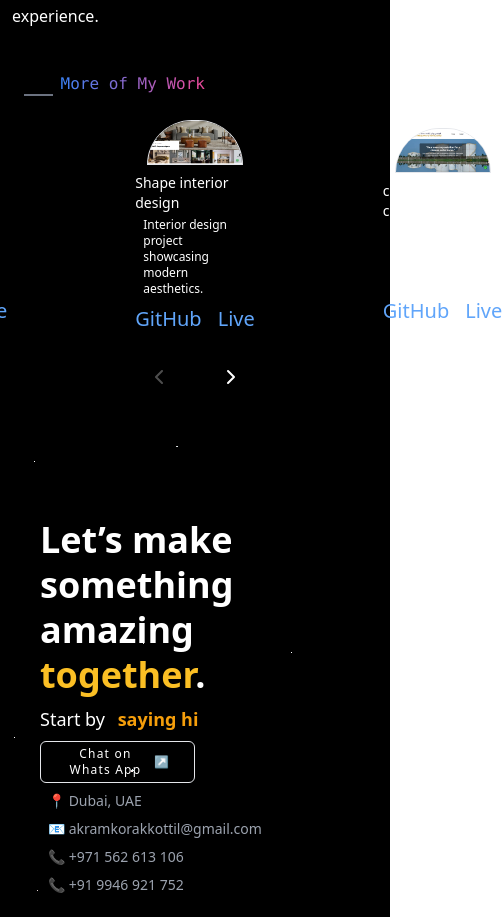
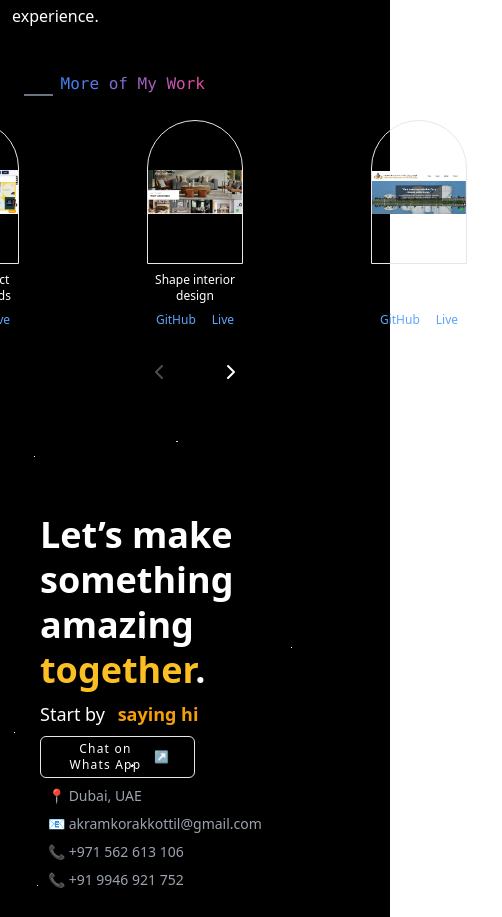
Before and after one commit to AliAkramkk/portfolioNew, a React (Vite) app: page / in a window 390 px wide. Shown: the part 2440-3357 px from the top of the page, 502 px wide, since content can reach past the window. Built offline with nearby package versions, Linux system fonts and the light colour scheme; a web font is replaced by a local one.

Commit message:
modified the more work layout include the git hub and live link for the projects

```diff
--- a/src/Pages/About.jsx
+++ b/src/Pages/About.jsx
@@ -43,7 +43,7 @@ const About = () => {
         <div
           key={index}
           className="relative group bg-gray-950 rounded-md overflow-hidden shadow-sm
-                     h-20 hover:h-44 transition-all duration-500 ease-in-out cursor-pointer hover:odd:skew-x-6    "
+                     h-20 hover:h-44 transition-all duration-500 ease-in-out cursor-pointer     "
         >
           {/* Background image */}
           <img
--- a/src/components/MyOtherWork.jsx
+++ b/src/components/MyOtherWork.jsx
@@ -58,7 +58,7 @@ const MyOtherWork = () => {
   className={`
     ${index % 2 === 0 ? 'rounded-t-full' : 'rounded-b-full'}`}>
             <div className=
-            {` overflow-hidden w-24 md:h-[250px] md:w-64  mx-auto mb-2 hover:scale-105 transition-transform border hover:border-amber-300
+            {` overflow-hidden w-24 h-36 md:h-[250px] md:w-64  mx-auto mb-2 hover:scale-105 transition-transform border hover:border-amber-300
     ${index % 2 === 0 ? 'rounded-t-full' : 'rounded-t-full'}`}>
               <img
                 src={work.image}
@@ -66,15 +66,15 @@ const MyOtherWork = () => {
                 className='w-full h-full  object-scale-down hover:object-cover transition-all duration-300'
               />
             </div>
-            <h3 className='text-sm font-medium'>{work.title}</h3>
-            <p className='text-xs mt-1 px-2'>{work.description}</p>
+            <h3 className='text-xs md:text-sm md:font-medium text-center'>{work.title}</h3>
+            <p className='hidden md:block text-xs mt-1 px-2'>{work.description}</p>
 
              <div className="flex justify-center space-x-4 mt-2 text-blue-400 text-xs">
-    <a href={work.github} target="_blank" rel="noopener noreferrer" className="hover:underline font-thin text-xl">
+    <a href={work.github} target="_blank" rel="noopener noreferrer" className="hover:underline font-thin md:text-xl">
       GitHub
     </a>
     {work.live && (
-      <a href={work.live} target="_blank" rel="noopener noreferrer" className="hover:underline font-thin text-xl">
+      <a href={work.live} target="_blank" rel="noopener noreferrer" className="hover:underline font-thin md:text-xl">
         Live
       </a>
     )}
--- a/src/components/TechStack.jsx
+++ b/src/components/TechStack.jsx
@@ -26,7 +26,7 @@ const techStack = [
 const TechStack = () => {
   return (
     <div className="relative overflow-hidden bg-black w-full h-64">
-      <div className="absolute top-9 left- w-[100%] h-[00%]  animate-scroll backface-visible flex gap-16 items-center">
+      <div className="absolute top-0 left- w-[100%] h-[100%]  animate-scroll backface-visible flex gap-16 items-center">
         {techStack.concat(techStack).map((tech, index) => (
           <img
             key={index}
```
